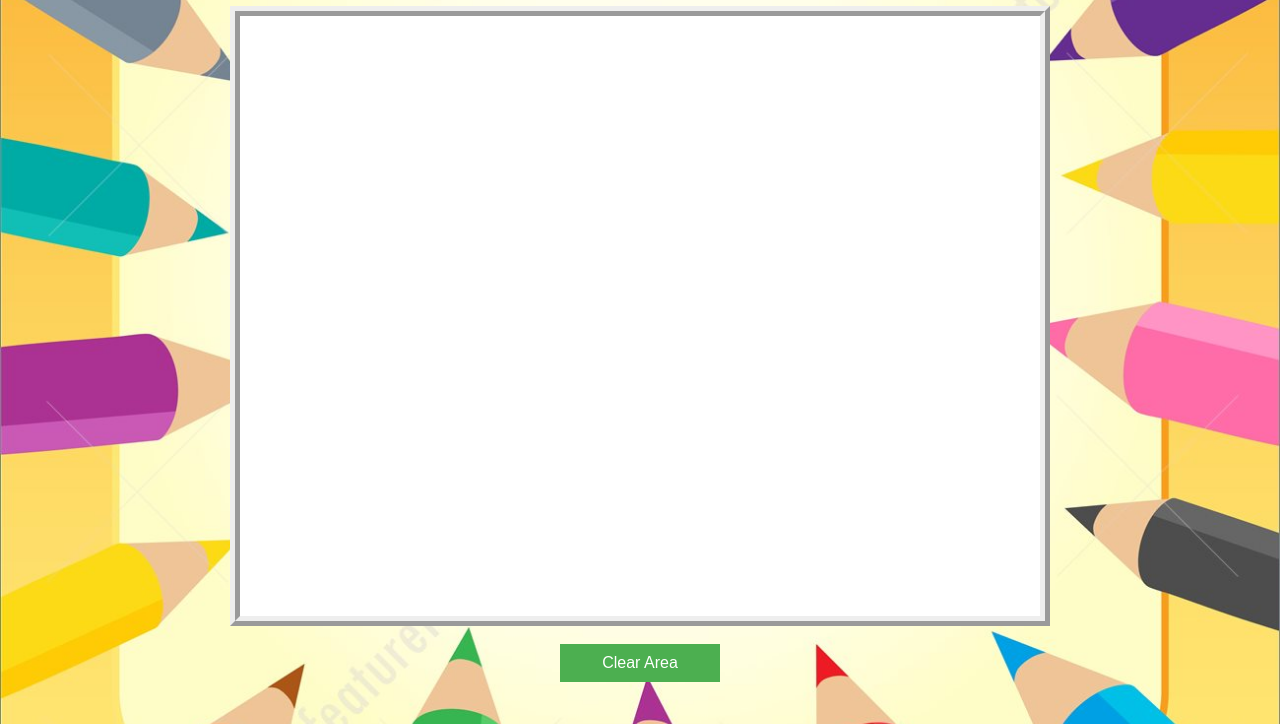
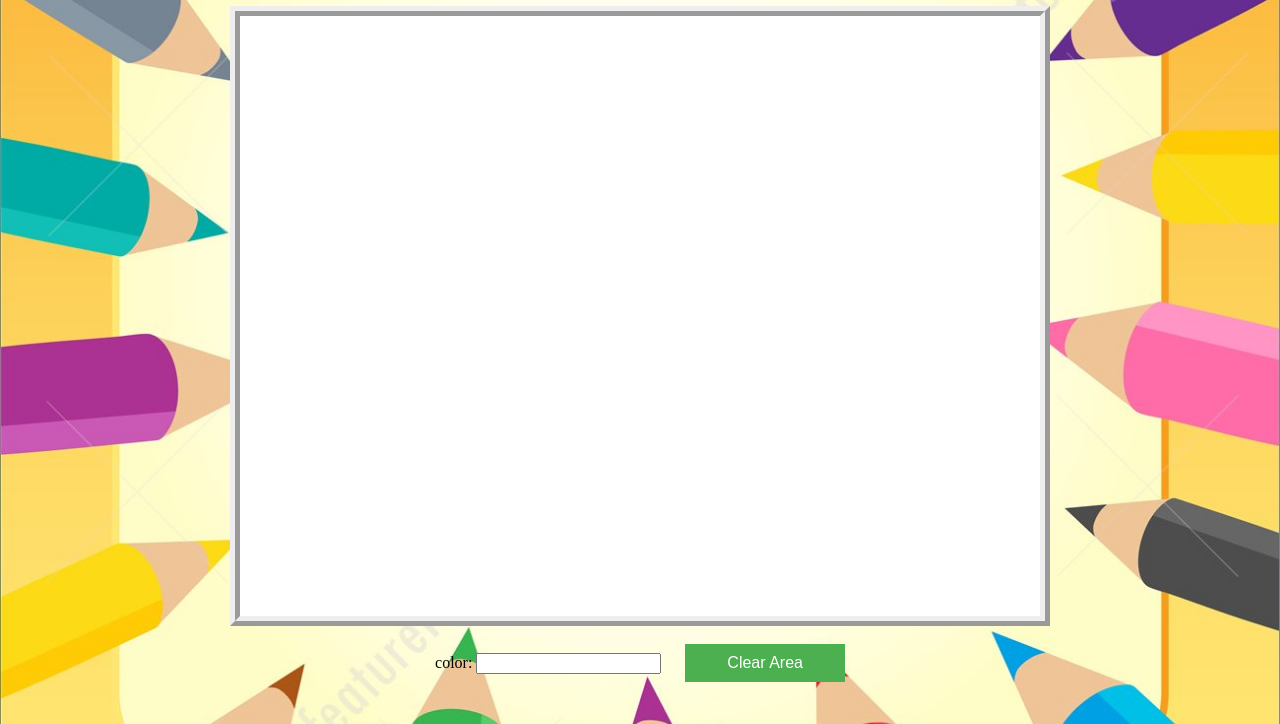
Before and after one commit to Bed1234/class82, a plain HTML site: page index.html in a window 1280 px wide. Shown: the part 76-800 px from the top of the page. Drawn offline with Linux system fonts and the light colour scheme.

Commit message:
Add files via upload

```diff
--- a/index.html
+++ b/index.html
@@ -13,6 +13,11 @@
 
     <canvas id="myCanvas" width="800" height="600"></canvas>
         <br><br >
+<span>
+    color:
+
+</span>
+<input type="text" id="color"></input>
 
         <button onclick="clear_area()">
        Clear Area </button>
--- a/main.js
+++ b/main.js
@@ -9,6 +9,7 @@ width_line=1;
 canvas.addEventListener("mousedown",my_mousedown);
 
  function my_mousedown(e){
+     color=document.getElementById("color").value;
      mouseEvent="mouseDown";
  }
 
```
